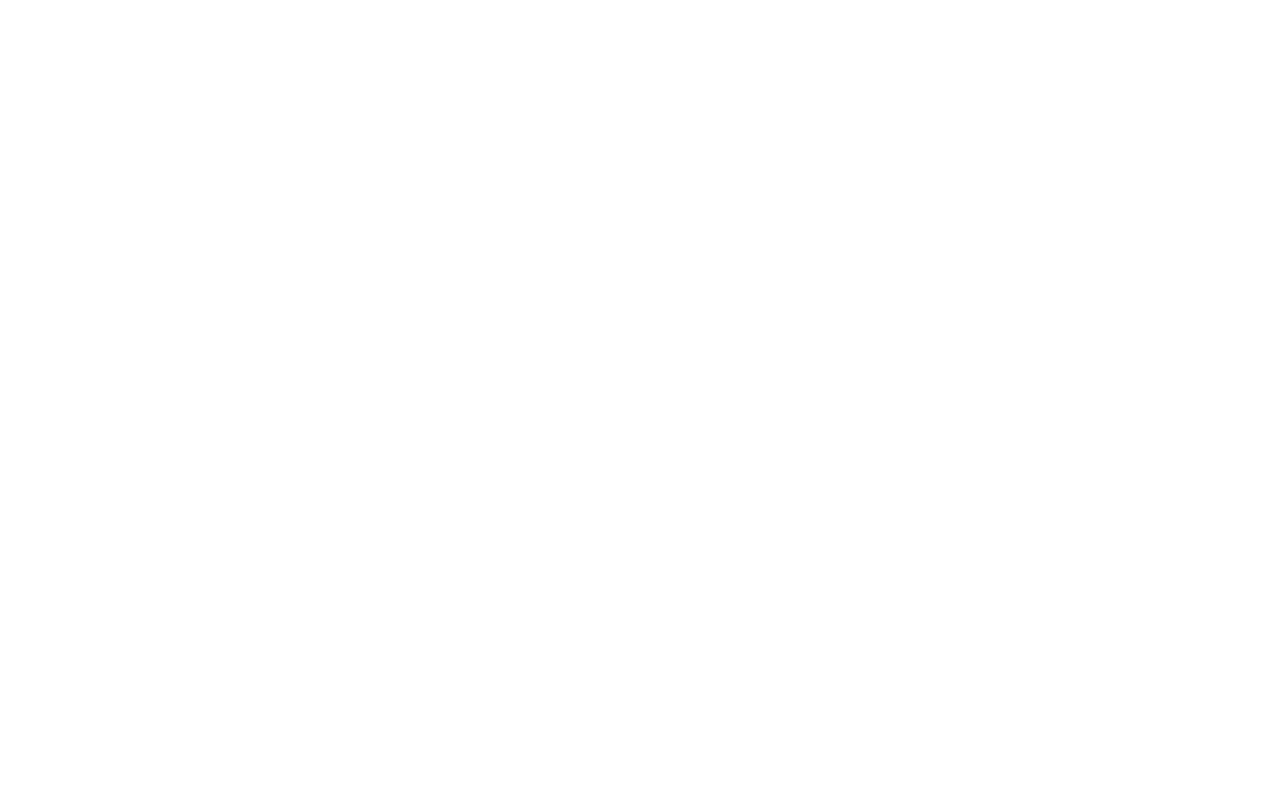
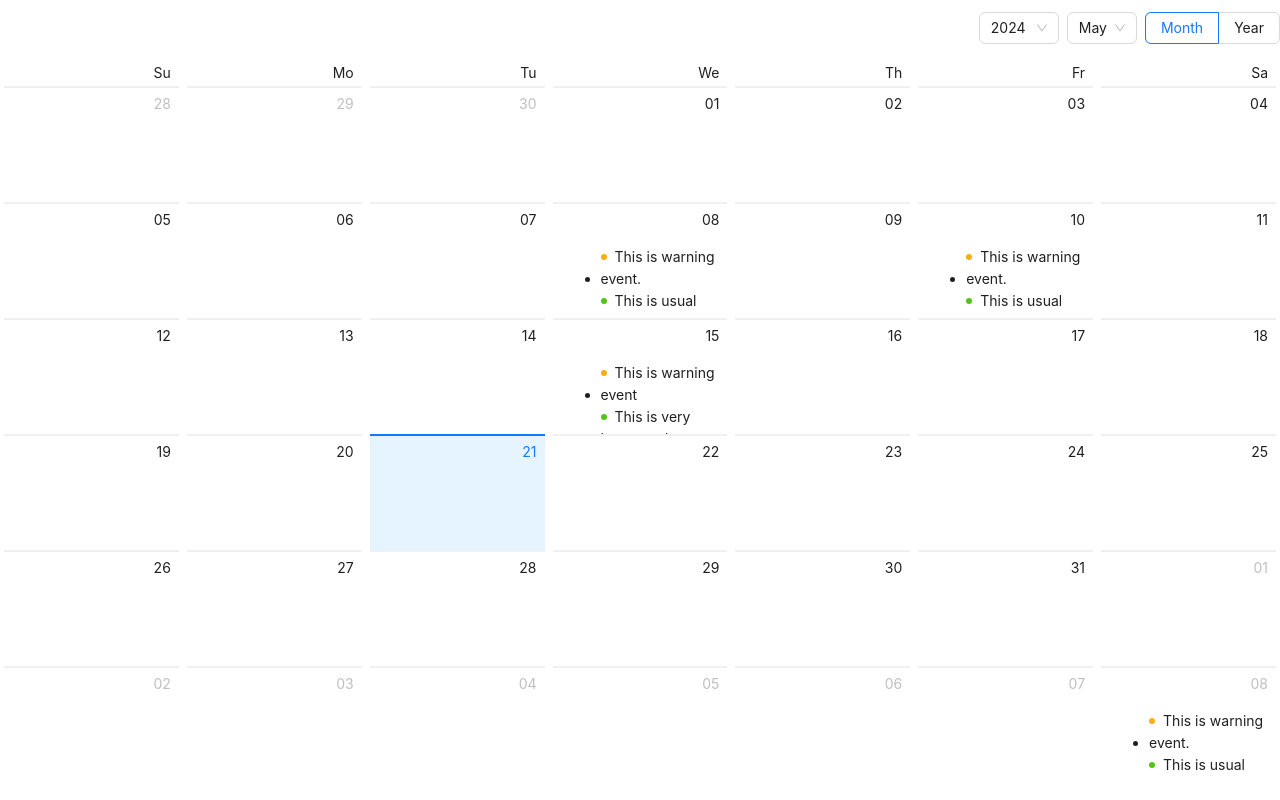
Before and after one commit to katwyp4/student_app, a React (Create React App) app in the folder client/: page /calendar in a window 1280 px wide. Built offline with nearby package versions, Linux system fonts and the light colour scheme.

Commit message:
1. Poczatek(Skopiowanie kalendarzu z Ant)

```diff
--- a/client/src/pages/Calendar/Calendar.jsx
+++ b/client/src/pages/Calendar/Calendar.jsx
@@ -1,5 +1,104 @@
+import React from 'react';
+import { Badge, Calendar } from 'antd';
 
-
-export default function Calendar(){
-
+export default function Calendar_fun(){
+    const getListData = (value) => {
+        let listData;
+        switch (value.date()) {
+            case 8:
+                listData = [
+                    {
+                        type: 'warning',
+                        content: 'This is warning event.',
+                    },
+                    {
+                        type: 'success',
+                        content: 'This is usual event.',
+                    },
+                    {
+                        type: 'success',
+                        content: 'This is usual event.',
+                    },
+                ];
+                break;
+            case 10:
+                listData = [
+                    {
+                        type: 'warning',
+                        content: 'This is warning event.',
+                    },
+                    {
+                        type: 'success',
+                        content: 'This is usual event.',
+                    },
+                    {
+                        type: 'error',
+                        content: 'This is error event.',
+                    },
+                ];
+                break;
+            case 15:
+                listData = [
+                    {
+                        type: 'warning',
+                        content: 'This is warning event',
+                    },
+                    {
+                        type: 'success',
+                        content: 'This is very long usual event......',
+                    },
+                    {
+                        type: 'error',
+                        content: 'This is error event 1.',
+                    },
+                    {
+                        type: 'error',
+                        content: 'This is error event 2.',
+                    },
+                    {
+                        type: 'error',
+                        content: 'This is error event 3.',
+                    },
+                    {
+                        type: 'error',
+                        content: 'This is error event 4.',
+                    },
+                ];
+                break;
+            default:
+        }
+        return listData || [];
+    };
+    const getMonthData = (value) => {
+        if (value.month() === 8) {
+            return 1394;
+        }
+    };
+    const monthCellRender = (value) => {
+        const num = getMonthData(value);
+        return num ? (
+            <div className="notes-month">
+                <section>{num}</section>
+                <span>Backlog number</span>
+            </div>
+        ) : null;
+    };
+    const dateCellRender = (value) => {
+        const listData = getListData(value);
+        return (
+            <ul className="events">
+                {listData.map((item) => (
+                    <li key={item.content}>
+                        <Badge status={item.type} text={item.content} />
+                    </li>
+                ))}
+            </ul>
+        );
+    };
+    const cellRender = (current, info) => {
+        if (info.type === 'date') return dateCellRender(current);
+        if (info.type === 'month') return monthCellRender(current);
+        return info.originNode;
+    };
+    return <Calendar cellRender={cellRender} />;
 };
```
